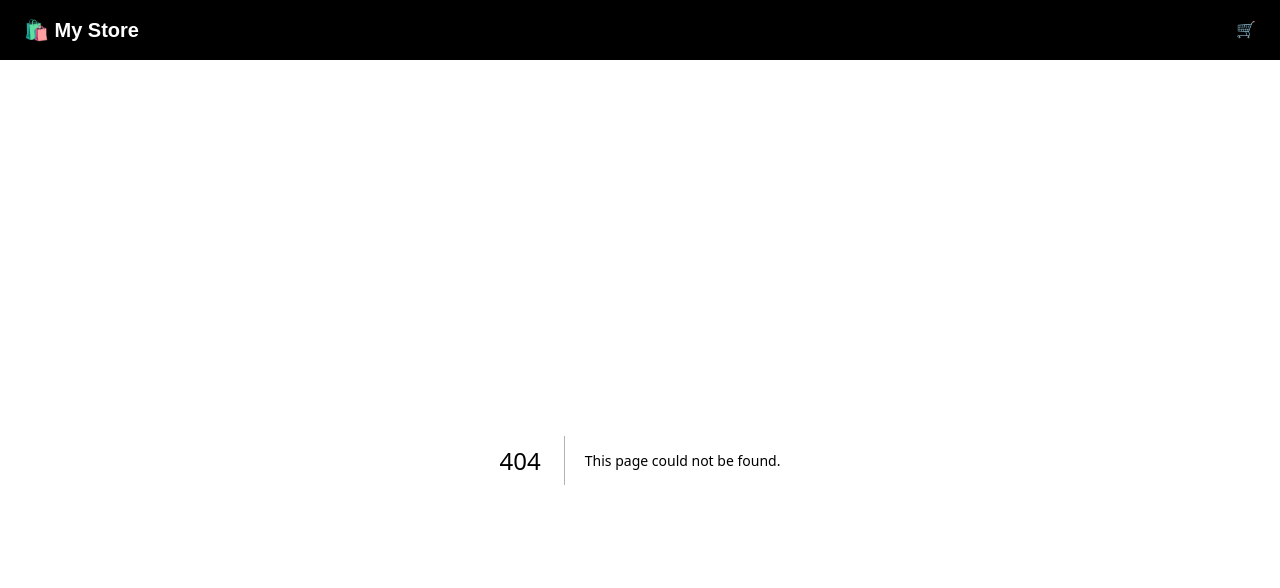
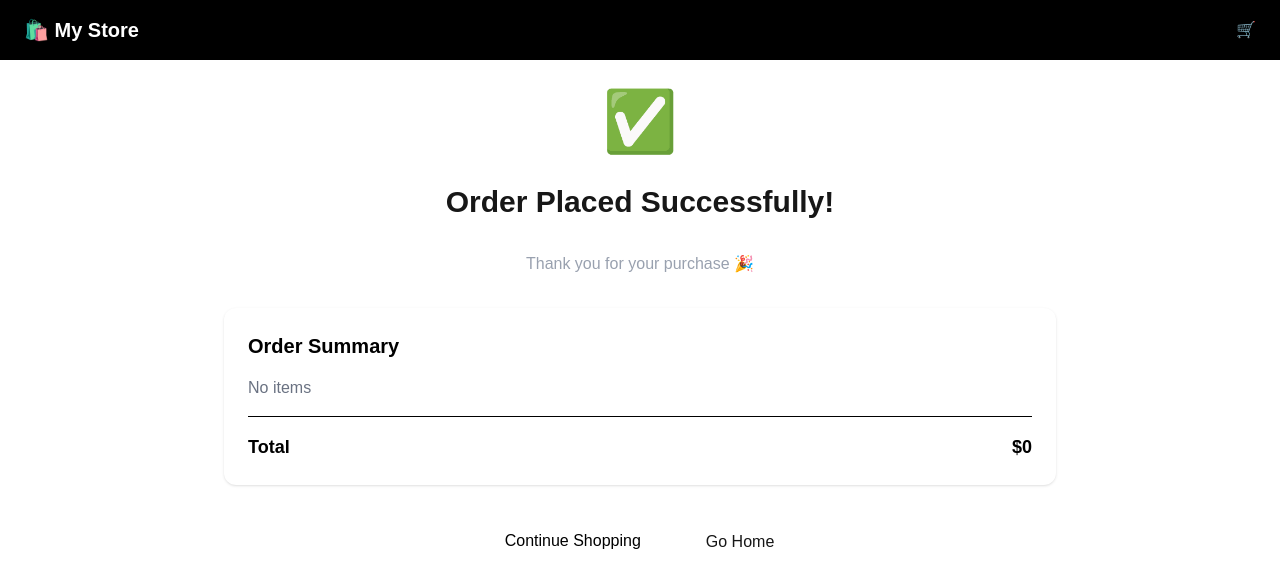
Before and after one commit to wassim-bouhraoua/ecom, a Next.js app: page /thank-you in a window 1280 px wide. Before the commit this address had no page. Shown: the top 588 px of the page. Built offline with nearby package versions, Linux system fonts and the light colour scheme.

Commit message:
Finalize checkout, buy now, and thank you page

```diff
--- a/app/checkout/page.tsx
+++ b/app/checkout/page.tsx
@@ -2,48 +2,73 @@
 
 import { useCart } from "@/app/context/CartContext";
 import { useState } from "react";
+import { useSearchParams, useRouter } from "next/navigation";
+import { products } from "@/app/data/products";
 
 export default function CheckoutPage() {
   const { cart, getTotal, clearCart } = useCart();
+  const router = useRouter();
 
-  // state object for all inputs
+  // 🔍 get product from URL (Buy Now)
+  const searchParams = useSearchParams();
+  const productId = searchParams.get("product");
+
+  // 🔍 find product if Buy Now
+  const singleProduct = products.find((p) => p.id === productId);
+
+  // 🎯 decide what to show
+  const itemsToShow = singleProduct
+    ? [{ ...singleProduct, quantity: 1 }]
+    : cart;
+
+  // 💰 total
+  const total = singleProduct
+    ? singleProduct.price
+    : getTotal();
+
+  // 📝 form state
   const [form, setForm] = useState({
     name: "",
     address: "",
     card: "",
   });
 
-  //  error
   const [error, setError] = useState("");
+  const [success, setSuccess] = useState(false);
+  const [loading, setLoading] = useState(false); // ✨ prevent spam click
 
-  //  success
-  const [success, setSuccess] = useState(false);
-
-  // handler for all inputs
+  // handle input change
   const handleChange = (e: React.ChangeEvent<HTMLInputElement>) => {
     setForm({
-      ...form, // keep previous values
-      [e.target.name]: e.target.value, // update only changed field
+      ...form,
+      [e.target.name]: e.target.value,
     });
   };
 
-  //  checkout logic
+  // 🧾 checkout logic
   const handleCheckout = () => {
+    if (loading) return;
+
     const { name, address, card } = form;
 
-    // validation
+    // ❌ validation
     if (!name || !address || !card) {
       setError("⚠️ Please fill all fields");
       return;
     }
 
-    // success
+    // ✅ success
     setError("");
     setSuccess(true);
+    setLoading(true);
 
-    // clear cart after order
     setTimeout(() => {
+      // 💾 save correct order (cart OR buy now)
+      localStorage.setItem("lastOrder", JSON.stringify(itemsToShow));
+
       clearCart();
+
+      router.push("/thank-you"); // ✅ better navigation
     }, 1000);
   };
 
@@ -51,7 +76,7 @@ export default function CheckoutPage() {
     <div className="max-w-6xl mx-auto p-8">
       <h1 className="text-3xl font-bold mb-10">Checkout</h1>
 
-      {/* SUCCESS MESSAGE */}
+      {/* SUCCESS */}
       {success && (
         <div className="mb-6 bg-green-100 text-green-700 p-4 rounded-lg">
           ✅ Order placed successfully!
@@ -62,17 +87,15 @@ export default function CheckoutPage() {
 
         {/* LEFT: FORM */}
         <div className="space-y-6">
-
           <h2 className="text-xl font-semibold">Shipping Details</h2>
 
-          {/*  ERROR MESSAGE */}
+          {/* ERROR */}
           {error && (
             <div className="bg-red-100 text-red-700 p-3 rounded-lg">
               {error}
             </div>
           )}
 
-          {/* INPUT: NAME */}
           <input
             name="name"
             type="text"
@@ -82,7 +105,6 @@ export default function CheckoutPage() {
             className="w-full px-4 py-3 border rounded-lg bg-transparent focus:outline-none focus:ring-2 focus:ring-white"
           />
 
-          {/* INPUT: ADDRESS */}
           <input
             name="address"
             type="text"
@@ -92,7 +114,6 @@ export default function CheckoutPage() {
             className="w-full px-4 py-3 border rounded-lg bg-transparent focus:outline-none focus:ring-2 focus:ring-white"
           />
 
-          {/* INPUT: CARD */}
           <input
             name="card"
             type="text"
@@ -102,37 +123,30 @@ export default function CheckoutPage() {
             className="w-full px-4 py-3 border rounded-lg bg-transparent focus:outline-none focus:ring-2 focus:ring-white"
           />
 
-          {/* BUTTON */}
           <button
             onClick={handleCheckout}
-            disabled={!form.name || !form.address || !form.card}
+            disabled={loading || !form.name || !form.address || !form.card}
             className="w-full bg-white text-black py-3 rounded-lg font-semibold hover:bg-gray-200 active:scale-95 transition disabled:opacity-50"
           >
-            Place Order
+            {loading ? "Processing..." : "Place Order"}
           </button>
-
         </div>
 
-        {/* RIGHT: ORDER SUMMARY */}
+        {/* RIGHT: SUMMARY */}
         <div className="bg-white text-black rounded-xl p-6 shadow space-y-4">
-
           <h2 className="text-xl font-semibold">Order Summary</h2>
 
-          {/* EMPTY STATE */}
-          {cart.length === 0 && (
-            <p className="text-gray-500">No items in cart</p>
+          {/* EMPTY */}
+          {itemsToShow.length === 0 && (
+            <p className="text-gray-500">No items</p>
           )}
 
           {/* ITEMS */}
-          {cart.map((item) => (
-            <div
-              key={item.id}
-              className="flex justify-between text-sm"
-            >
+          {itemsToShow.map((item) => (
+            <div key={item.id} className="flex justify-between text-sm">
               <div>
                 {item.name} × {item.quantity}
               </div>
-
               <div>
                 ${item.price * item.quantity}
               </div>
@@ -144,9 +158,8 @@ export default function CheckoutPage() {
           {/* TOTAL */}
           <div className="flex justify-between font-bold text-lg">
             <span>Total</span>
-            <span>${getTotal()}</span>
+            <span>${total}</span>
           </div>
-
         </div>
 
       </div>
--- a/app/product/[id]/page.tsx
+++ b/app/product/[id]/page.tsx
@@ -3,7 +3,7 @@
 import { use, useState } from "react";
 import { useCart } from "@/app/context/CartContext";
 import { products } from "@/app/data/products";
-
+import { useRouter } from "next/navigation";
 export default function ProductPage({
   params,
 }: {
@@ -20,6 +20,7 @@ export default function ProductPage({
   // find product
   const product = products.find((p) => p.id === id);
 
+  const router = useRouter();
   //  fallback if not found
   if (!product) {
     return <p className="p-6 text-red-500">Product not found</p>;
@@ -84,11 +85,15 @@ export default function ProductPage({
             </button>
 
             {/* BUY NOW */}
-            <button
-              className="border border-white text-white py-2 px-4 rounded-lg hover:bg-white hover:text-black active:scale-95 transition cursor-pointer"
-            >
-              Buy Now
-            </button>
+<button
+  onClick={() => {
+    // 🚀 Navigate to checkout with product id in URL
+    router.push(`/checkout?product=${product.id}`);
+  }}
+  className="border border-white text-white py-2 px-4 rounded-lg hover:bg-white hover:text-black active:scale-95 transition cursor-pointer"
+>
+  Buy Now
+</button>
 
           </div>
 
--- /dev/null
+++ b/app/thank-you/page.tsx
@@ -0,0 +1,94 @@
+"use client";
+
+import Link from "next/link";
+import { useEffect, useState } from "react";
+
+export default function ThankYouPage() {
+
+  // 🧾 store last order
+  const [order, setOrder] = useState<any[]>([]);
+
+  // 📦 load order from localStorage
+  useEffect(() => {
+    const saved = localStorage.getItem("lastOrder");
+
+    if (saved) {
+      setOrder(JSON.parse(saved));
+    }
+  }, []);
+
+  // 💰 calculate total
+  const total = order.reduce(
+    (sum, item) => sum + item.price * item.quantity,
+    0
+  );
+
+  return (
+    <div className="max-w-4xl mx-auto p-8 text-center space-y-8">
+
+      {/* ✅ SUCCESS ICON */}
+      <div className="text-6xl">✅</div>
+
+      {/* TITLE */}
+      <h1 className="text-3xl font-bold">
+        Order Placed Successfully!
+      </h1>
+
+      <p className="text-gray-400">
+        Thank you for your purchase 🎉
+      </p>
+
+      {/* 📦 ORDER SUMMARY */}
+      <div className="bg-white text-black rounded-xl p-6 shadow text-left space-y-4">
+
+        <h2 className="text-xl font-semibold">Order Summary</h2>
+
+        {/* EMPTY STATE */}
+        {order.length === 0 ? (
+          <p className="text-gray-500">No items</p>
+        ) : (
+          order.map((item) => (
+            <div key={item.id} className="flex justify-between">
+              <span>
+                {item.name} × {item.quantity}
+              </span>
+
+              <span>
+                ${item.price * item.quantity}
+              </span>
+            </div>
+          ))
+        )}
+
+        <hr />
+
+        {/* TOTAL */}
+        <div className="flex justify-between font-bold text-lg">
+          <span>Total</span>
+          <span>${total}</span>
+        </div>
+
+      </div>
+
+      {/* ACTION BUTTONS */}
+      <div className="flex justify-center gap-4">
+
+        <Link
+          href="/product"
+          className="bg-white text-black px-6 py-3 rounded-lg hover:bg-gray-200 transition"
+        >
+          Continue Shopping
+        </Link>
+
+        <Link
+          href="/"
+          className="border border-white px-6 py-3 rounded-lg hover:bg-white hover:text-black transition"
+        >
+          Go Home
+        </Link>
+
+      </div>
+
+    </div>
+  );
+}
```
